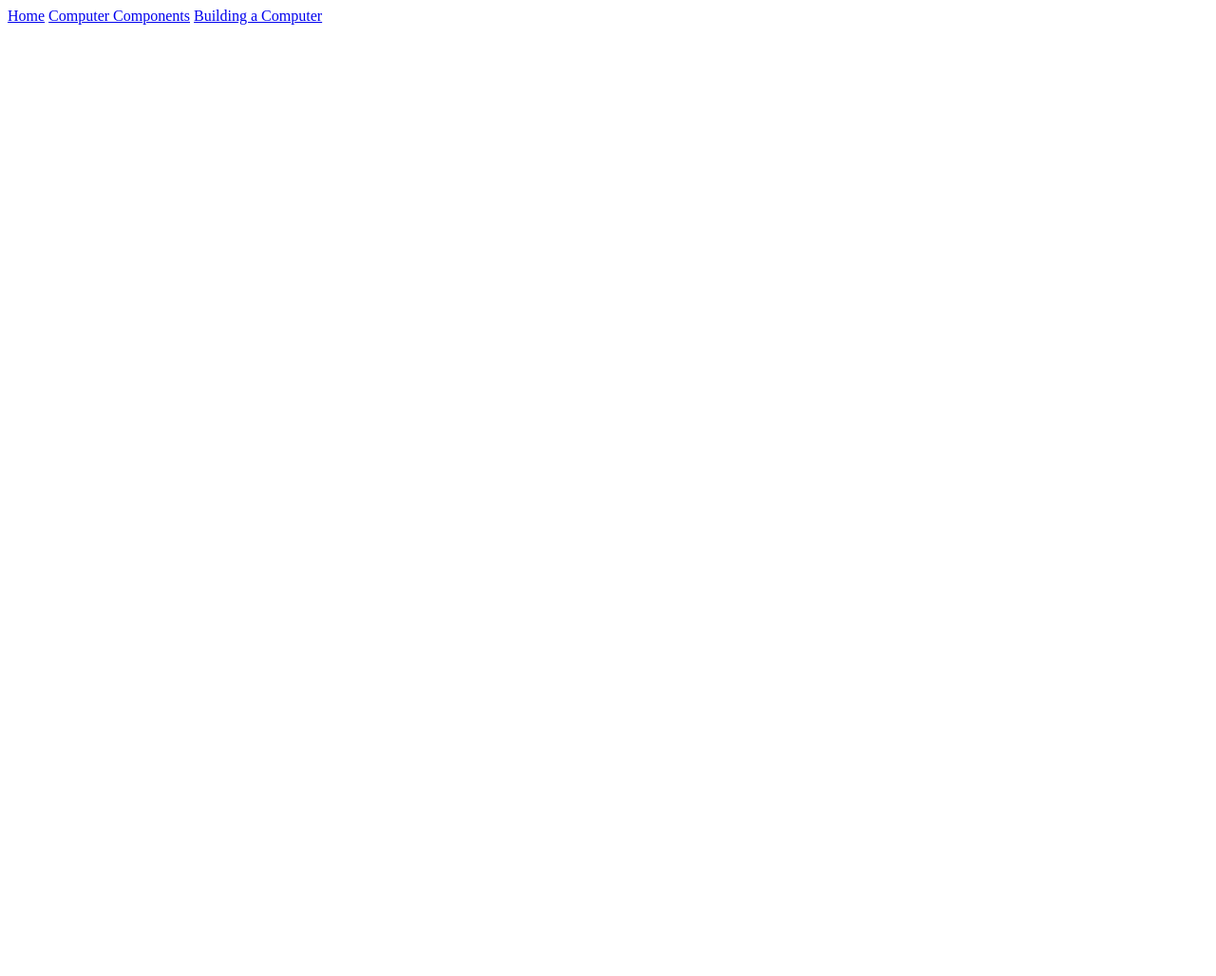
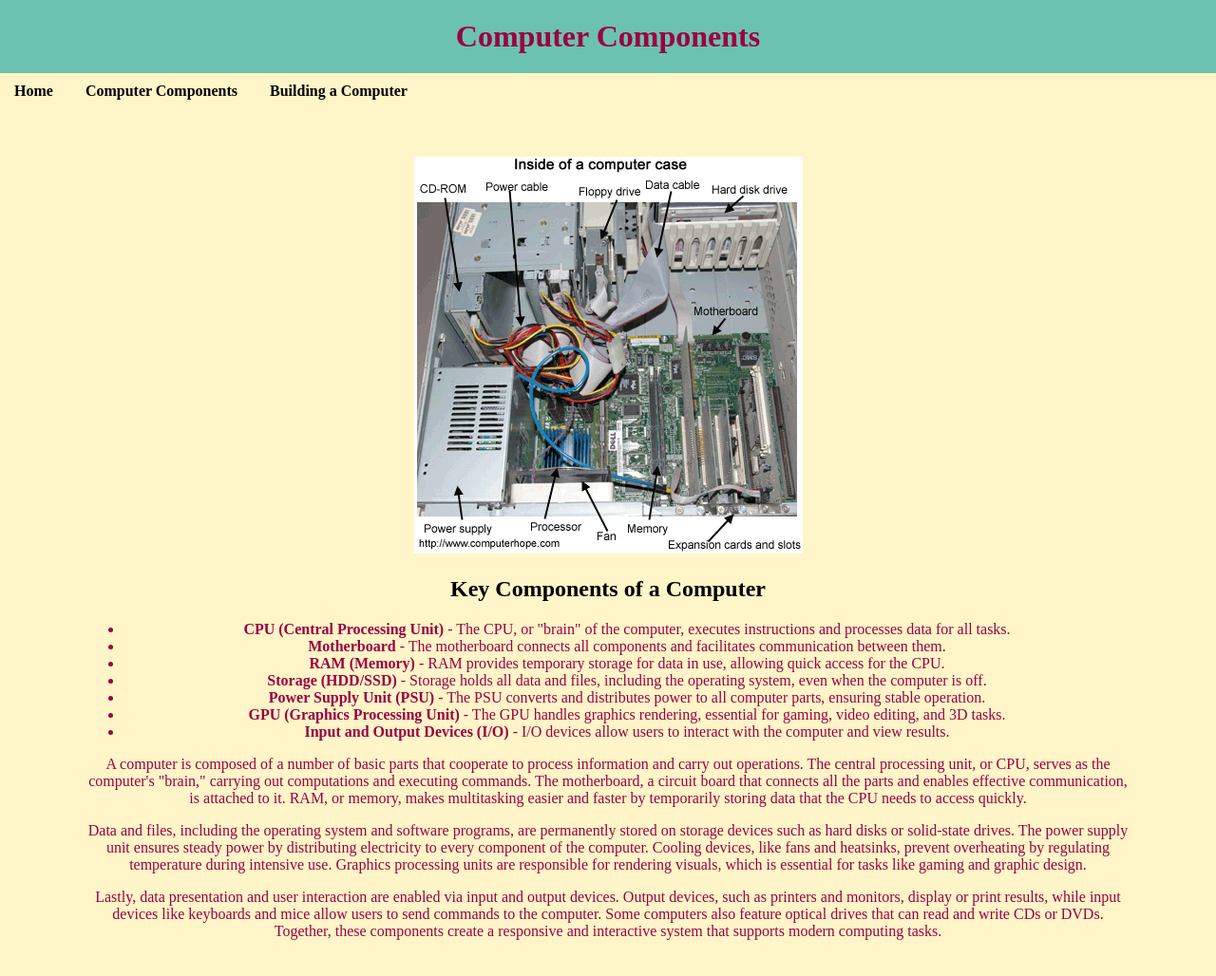
Before and after one commit to Pgleckman094/Pgleckman094.github.io, a plain HTML site: page third.html in a window 1280 px wide. Shown: the whole page at 95% size. Before the commit the page ends 800 px from the top, so only its background shows below. Drawn offline with Linux system fonts and the light colour scheme.

Commit message:
Update third.html

```diff
--- a/third.html
+++ b/third.html
@@ -1,5 +1,53 @@
-<nav>
-    <a href="second.html">Home</a>
-    <a href="second.html">Computer Components</a>
-    <a href="third.html">Building a Computer</a>
-</nav>
+<!DOCTYPE html>
+<html lang="en">
+<head>
+    <meta charset="UTF-8">
+    <meta name="viewport" content="width=device-width, initial-scale=1.0">
+    <title>Building a Computer</title>
+    <link rel="stylesheet" href="website.css">
+</head>
+<body>
+
+    <header>
+        <h1>Computer Components</h1>
+    </header>
+
+    <nav>
+        <a href="index.html">Home</a>
+        <a href="second.html">Computer Components</a>
+        <a href="third.html">Building a Computer</a>
+    </nav>
+
+    <main>
+        <section>
+            <img src="ezgif.com-animated-gif-maker.gif" alt="Computer Components Diagram" style="max-width: 100%; height: auto;">
+        </section>
+
+        <section>
+            <h2>Key Components of a Computer</h2>
+            <ul>
+                <li><strong>CPU (Central Processing Unit)</strong> - The CPU, or "brain" of the computer, executes instructions and processes data for all tasks.</li>
+                <li><strong>Motherboard</strong> - The motherboard connects all components and facilitates communication between them.</li>
+                <li><strong>RAM (Memory)</strong> - RAM provides temporary storage for data in use, allowing quick access for the CPU.</li>
+                <li><strong>Storage (HDD/SSD)</strong> - Storage holds all data and files, including the operating system, even when the computer is off.</li>
+                <li><strong>Power Supply Unit (PSU)</strong> - The PSU converts and distributes power to all computer parts, ensuring stable operation.</li>
+                <li><strong>GPU (Graphics Processing Unit)</strong> - The GPU handles graphics rendering, essential for gaming, video editing, and 3D tasks.</li>
+                <li><strong>Input and Output Devices (I/O)</strong> - I/O devices allow users to interact with the computer and view results.</li>
+            </ul>
+        </section>
+
+        <section>
+            <p>A computer is composed of a number of basic parts that cooperate to process information and carry out operations. The central processing unit, or CPU, serves as the computer's "brain," carrying out computations and executing commands. The motherboard, a circuit board that connects all the parts and enables effective communication, is attached to it. RAM, or memory, makes multitasking easier and faster by temporarily storing data that the CPU needs to access quickly.</p>
+        </section>
+
+        <section>
+            <p>Data and files, including the operating system and software programs, are permanently stored on storage devices such as hard disks or solid-state drives. The power supply unit ensures steady power by distributing electricity to every component of the computer. Cooling devices, like fans and heatsinks, prevent overheating by regulating temperature during intensive use. Graphics processing units are responsible for rendering visuals, which is essential for tasks like gaming and graphic design.</p>
+        </section>
+
+        <section>
+            <p>Lastly, data presentation and user interaction are enabled via input and output devices. Output devices, such as printers and monitors, display or print results, while input devices like keyboards and mice allow users to send commands to the computer. Some computers also feature optical drives that can read and write CDs or DVDs. Together, these components create a responsive and interactive system that supports modern computing tasks.</p>
+        </section>
+    </main>
+
+</body>
+</html>
```
